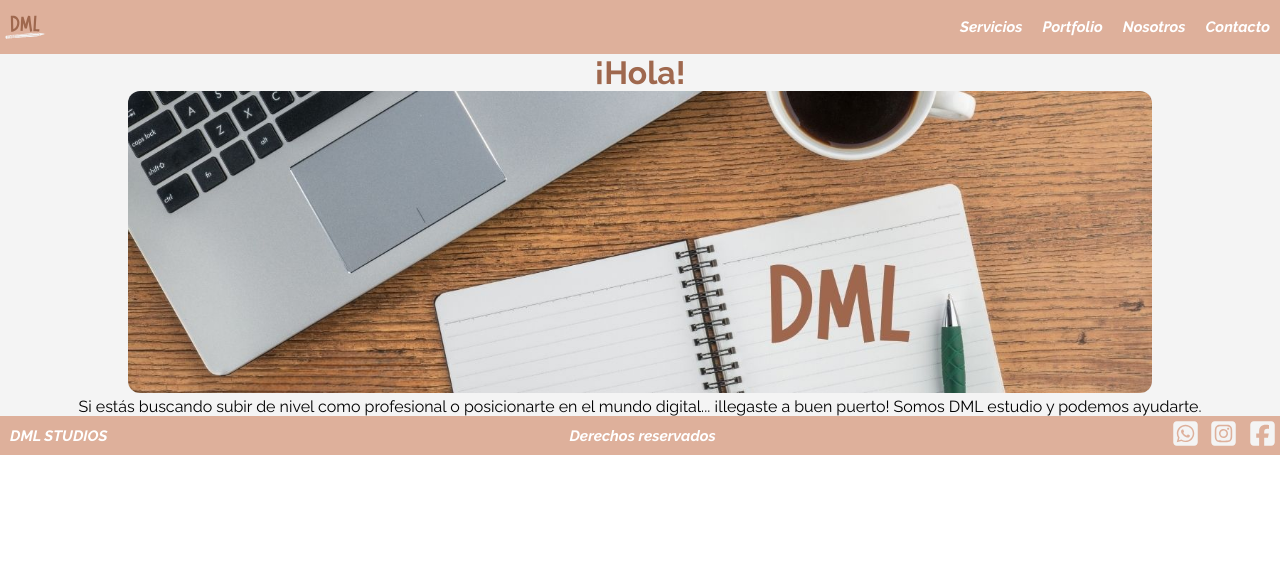
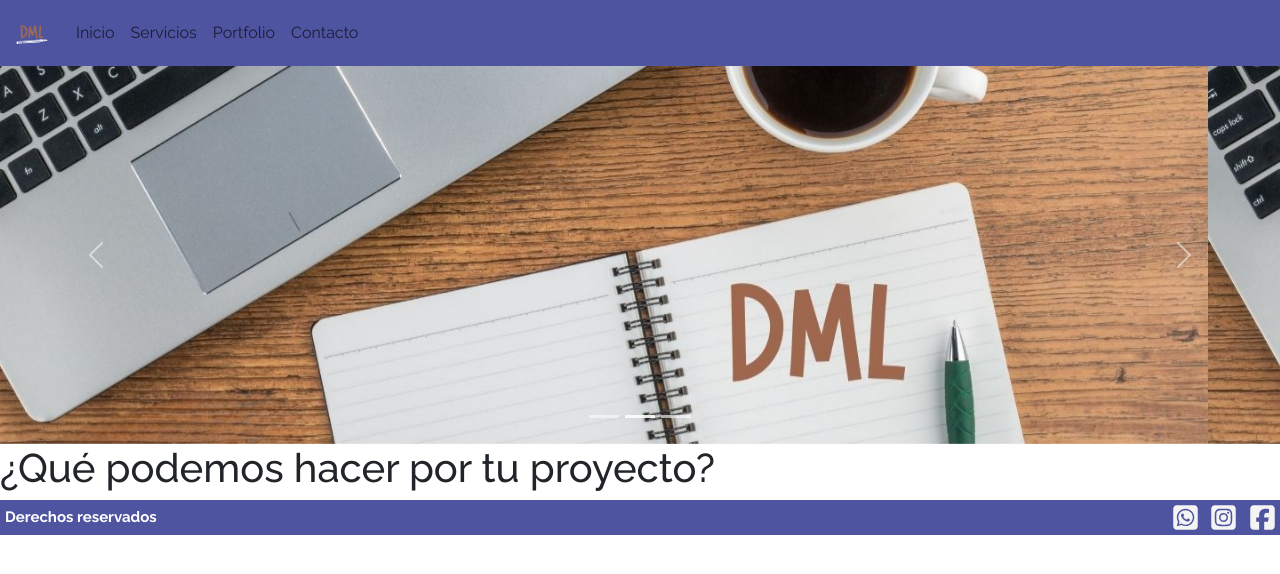
Before and after one commit to eduardo-godoy/dmlstudios, a plain HTML site: page index.html in a window 1280 px wide. Drawn offline with nearby package versions, Linux system fonts and the light colour scheme.

Commit message:
agregando bootstrap y empezando diseño movile

```diff
--- a/assets/css/styles.css
+++ b/assets/css/styles.css
@@ -5,20 +5,173 @@
     font-family: "Raleway", sans-serif;
 }
 
-header{
-    background-color: #deb09b;
+.header{
+    background-color: #4E549F;
+}
+
+.mobile{
+    display: none;
+}
+
+footer{
+    color: #ffffff;
+    font-size: 15px;
+    font-weight: bold;
+    background-color: #4E549F;
     display: flex;
-    justify-content: center;
-    align-items: center;
     justify-content: space-between;
 }
 
-.logo{
-    width: 50px;
+.p-footer{
+        margin: auto 0px auto 5px;
+}
+
+footer a img{
+    width: 35px;
+    font-size: 15px;
+}
+
+
+
+
+
+
+
+
+
+
+
+
+
+
+
+
+
+
+
+
+
+
+
+
+
+
+
+
+
+
+
+
+
+
+
+
+
+
+
+
+
+
+
+
+
+
+
+
+
+
+
+
+
+
+
+
+
+
+
+
+
+
+
+
+
+
+
+
+
+
+
+
+
+
+
+
+
+
+
+
+
+
+
+/* .img-banner{
     height: auto;
 }
 
-.ul-header{
+p{
+    color:#4E549F;
+    text-align: justify;
+}
+
+h1{
+    text-align: center;
+}
+ */
+
+
+
+
+
+
+
+
+
+
+
+
+
+
+
+
+
+
+
+
+
+
+
+
+
+
+
+
+
+
+
+
+
+
+
+
+
+
+
+
+
+
+
+
+
+/* .ul-header{
     display: flex;
 }
 
@@ -93,24 +246,4 @@ button{
 
 .h3-portfolio{
     color: #9f684e;
-}
-
-footer{
-    color: #ffffff;
-    font-size: 15px;
-    font-weight: bold;
-    font-style: italic;
-    background-color: #deb09b;
-    display: flex;
-    justify-content: space-between;
-    align-items: center;
-}
-
-footer p{
-    margin-left: 10px;
-}
-
-footer a img{
-    width: 35px;
-    font-size: 15px;
-}
+} */
--- a/index.html
+++ b/index.html
@@ -1,43 +1,99 @@
 <!DOCTYPE html>
 <html lang="en">
+
 <head>
-    <meta charset="UTF-8">
-    <meta name="viewport" content="width=device-width, initial-scale=1.0">
+  <meta charset="UTF-8" />
+  <meta name="viewport" content="width=device-width, initial-scale=1.0" />
   <title>DML Studios</title>
-    <link rel="preconnect" href="https://fonts.googleapis.com">
-    <link rel="preconnect" href="https://fonts.gstatic.com" crossorigin>
-    <link href="https://fonts.googleapis.com/css2?family=Raleway:ital,wght@0,100..900;1,100..900&display=swap" rel="stylesheet">
-    <link rel="stylesheet" href="./assets/css/styles.css">
+  <link rel="preconnect" href="https://fonts.googleapis.com" />
+  <link rel="preconnect" href="https://fonts.gstatic.com" crossorigin />
+  <link href="https://cdn.jsdelivr.net/npm/bootstrap@5.3.7/dist/css/bootstrap.min.css" rel="stylesheet" integrity="sha384-LN+7fdVzj6u52u30Kp6M/trliBMCMKTyK833zpbD+pXdCLuTusPj697FH4R/5mcr" crossorigin="anonymous" />
+  <link href="https://fonts.googleapis.com/css2?family=Raleway:ital,wght@0,100..900;1,100..900&display=swap" rel="stylesheet" />
+  <link rel="stylesheet" href="./assets/css/styles.css" />
 </head>
+
 <body>
 
-    <header>
-        <a href="./index.html"><img src="./assets/images/logo 40 x 40.svg" alt="logo" class="logo"></a>
-        <nav>
-            <ul class="ul-header">
-                <a href="./pages/services.html" class="a-nav"><li>Servicios</li></a>
-                <a href="./pages/portfolio.html" class="a-nav"><li>Portfolio</li></a>
-                <a href="./pages/about.html" class="a-nav"><li>Nosotros</li></a>
-                <a href="./pages/contact.html" class="a-nav"><li>Contacto</li></a>
-            </ul>
+  <header class="header">
+    <nav class="navbar navbar-expand-lg">
+      <div class="container-fluid">
+        <a class="navbar-brand" href="./index.html">
+          <img src="./assets/images/logo 40 x 40.svg" alt="logo" class="logo" />
+        </a>
+        <button class="navbar-toggler button" type="button" data-bs-toggle="collapse" data-bs-target="#navbarNavAltMarkup" aria-controls="navbarNavAltMarkup" aria-expanded="false" aria-label="Toggle navigation">
+          <span class="navbar-toggler-icon"></span>
+        </button>
+        <div class="collapse navbar-collapse" id="navbarNavAltMarkup">
+          <div class="navbar-nav">
+            <a class="nav-link link" href="./index.html">Inicio</a>
+            <a class="nav-link link" href="./pages/services.html">Servicios</a>
+            <a class="nav-link link" href="./pages/portfolio.html">Portfolio</a>
+            <a class="nav-link link" href="./pages/contact.html">Contacto</a>
+          </div>
+        </div>
+      </div>
     </nav>
   </header>
 
   <main>
-        <h1>¡Hola!</h1>
-        <img src="./assets/images/banner 1440x .jpg" alt="banner-home">
-        <p>Si estás buscando subir de nivel como profesional o posicionarte en el mundo digital... ¡llegaste a buen puerto! Somos DML estudio y podemos ayudarte.</p>
+    <div id="myCarousel" class="carousel slide mb-6" data-bs-ride="carousel">
+      <div class="carousel-indicators"> <button type="button" data-bs-target="#myCarousel" data-bs-slide-to="0" class=""
+          aria-label="Slide 1"></button> <button type="button" data-bs-target="#myCarousel" data-bs-slide-to="1"
+          aria-label="Slide 2" class="active" aria-current="true"></button> <button type="button"
+          data-bs-target="#myCarousel" data-bs-slide-to="2" aria-label="Slide 3" class=""></button> </div>
+      <div class="carousel-inner">
+        <div class="carousel-item"> <img src="./assets/images/banner-home.jpg" class="img-banner" aria-hidden="true"
+            class="bd-placeholder-img" preserveAspectRatio="xMidYMid slice" width="100%">
+          <div class="container mobile">
+            <div class="carousel-caption text-start">
+              <p class="opacity-75">Creamos experiencias digitales personalizadas para
+                profesionales, emprendedores y negocios que quieren crecer:
+                sitios web, identidad de marca y comunicación estratégica.</p>
+              <p><a class="btn btn-lg btn-primary" href="./pages/services.html">Servicios</a></p>
+            </div>
+          </div>
+        </div>
+        <div class="carousel-item active"><img src="./assets/images/banner 1440x .jpg" class="img-banner"
+            aria-hidden="true" class="bd-placeholder-img" preserveAspectRatio="xMidYMid slice" width="100%">
+          <rect width="100%" height="100%" fill="var(--bs-secondary-color)"></rect>
+
+          <div class="container mobile">
+            <div class="carousel-caption">
+              <p>Combinamos comunicación estratégica, diseño UX/UI y desarrollo web
+                para que tu marca no solo se vea bien, funcione bien y sea única.</p>
+              <p><a class="btn btn-lg btn-primary" href="#">Portfolio</a></p>
+            </div>
+          </div>
+        </div>
+        <div class="carousel-item"> <img src="./assets/images/banner 1440x .jpg" class="img-banner" aria-hidden="true"
+            class="bd-placeholder-img" preserveAspectRatio="xMidYMid slice" width="100%">
+          <rect width="100%" height="100%" fill="var(--bs-secondary-color)"></rect>
+
+          <div class="container mobile">
+            <div class="carousel-caption text-end">
+              <p>Some representative placeholder content for the third slide of this carousel.</p>
+              <p><a class="btn btn-lg btn-primary" href="#">Browse gallery</a></p>
+            </div>
+          </div>
+        </div>
+      </div> <button class="carousel-control-prev" type="button" data-bs-target="#myCarousel" data-bs-slide="prev">
+        <span class="carousel-control-prev-icon" aria-hidden="true"></span> <span
+          class="visually-hidden">Previous</span> </button> <button class="carousel-control-next" type="button"
+        data-bs-target="#myCarousel" data-bs-slide="next"> <span class="carousel-control-next-icon"
+          aria-hidden="true"></span> <span class="visually-hidden">Next</span> </button>
+    </div>
+    <h1>¿Qué podemos hacer por tu proyecto?</h1>
   </main>
 
   <footer>
-        <p>DML STUDIOS</p>
-        <p>Derechos reservados</p>
+    <p class="p-footer">Derechos reservados</p>
     <section class="section-footer">
-            <a href="#"><img src="./assets/images/whatsapp.svg" alt="whatspp"></a>
-            <a href="#"><img src="./assets/images/instagram.svg" alt="instagram"></a>
-            <a href="#"><img src="./assets/images/facebook.svg" alt="facebook"></a>
+      <a href="#"><img src="./assets/images/whatsapp.svg" alt="whatspp" /></a>
+      <a href="#"><img src="./assets/images/instagram.svg" alt="instagram" /></a>
+      <a href="#"><img src="./assets/images/facebook.svg" alt="facebook" /></a>
     </section>
   </footer>
 
+  <script src="https://cdn.jsdelivr.net/npm/bootstrap@5.3.7/dist/js/bootstrap.bundle.min.js" integrity="sha384-ndDqU0Gzau9qJ1lfW4pNLlhNTkCfHzAVBReH9diLvGRem5+R9g2FzA8ZGN954O5Q" crossorigin="anonymous"></script>
 </body>
 </html>
```
Lines whose indentation alone changed are shown as unchanged.
